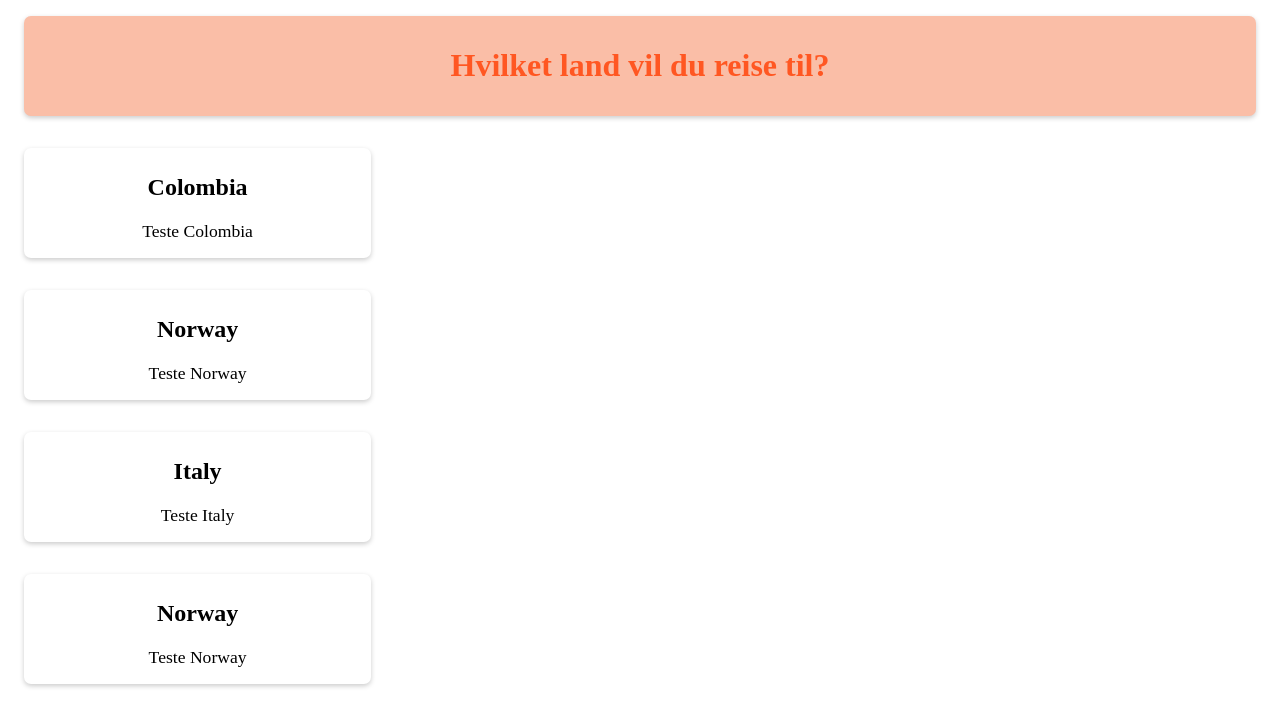
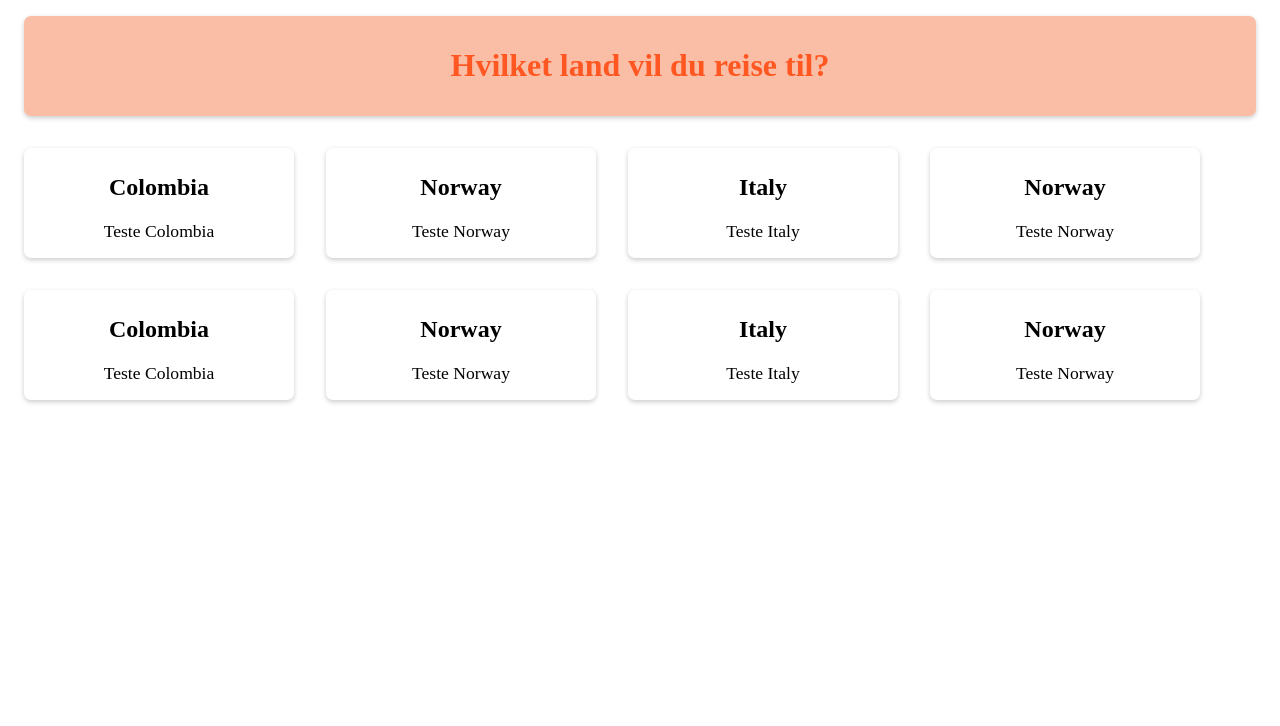
Before and after one commit to livemelkild/CountryFavourites, a React (Create React App) app in the folder prosjekt_2/: page / in a window 1280 px wide. Shown: the top 726 px of the page. Built offline with nearby package versions, Linux system fonts and the light colour scheme.

Commit message:
flere land

```diff
--- a/prosjekt_2/public/styles.css
+++ b/prosjekt_2/public/styles.css
@@ -11,12 +11,10 @@ header {
   box-shadow: 0 2px 5px #ccc;
   padding: 10px;
   margin: 16px;
+
 }
 
-wrapper {
-  display: grid;
-  grid-template-columns: 30%;
-}
+
 
 .country{
   background: #fff;
@@ -25,6 +23,7 @@ wrapper {
   padding: 10px;
   margin: 16px;
   float: left;
+  width: 250px;
 }
 
 .country h1 {
--- a/prosjekt_2/src/App.js
+++ b/prosjekt_2/src/App.js
@@ -6,7 +6,7 @@ function App() {
   return (
     <div>
           <Header />
-
+          <div className = "wrapper">
             <Country
             name = "Colombia"
             description = "Teste Colombia"
@@ -23,7 +23,23 @@ function App() {
             name = "Norway"
             description = "Teste Norway"
             />
-
+            <Country
+            name = "Colombia"
+            description = "Teste Colombia"
+            />
+            <Country
+            name = "Norway"
+            description = "Teste Norway"
+            />
+            <Country
+            name = "Italy"
+            description = "Teste Italy"
+            />
+            <Country
+            name = "Norway"
+            description = "Teste Norway"
+            />
+          </div>
     </div>
   );
 };
--- a/prosjekt_2/src/components/Country.jsx
+++ b/prosjekt_2/src/components/Country.jsx
@@ -2,12 +2,10 @@ import React from "react"
 
 function Country(props) {
   return(
-    <wrapper>
       <div className = "country">
         <h1>{props.name}</h1>
         <p> {props.description}</p>
       </div>
-    </wrapper>
   )
 }
 
```
Lines whose indentation alone changed are shown as unchanged.
